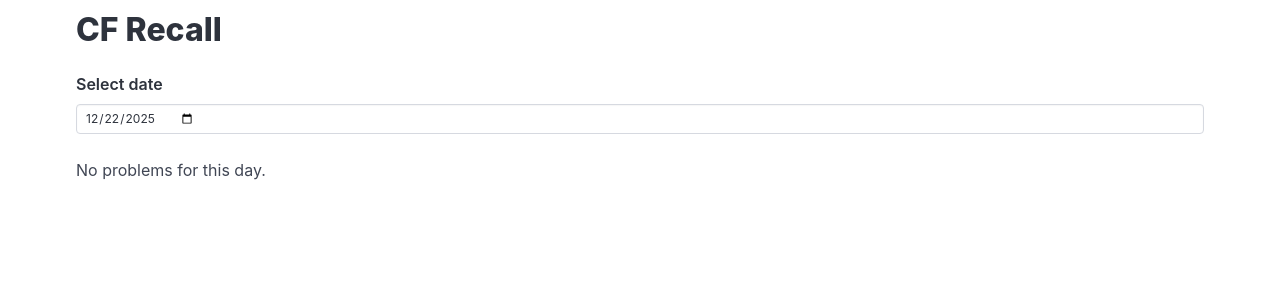
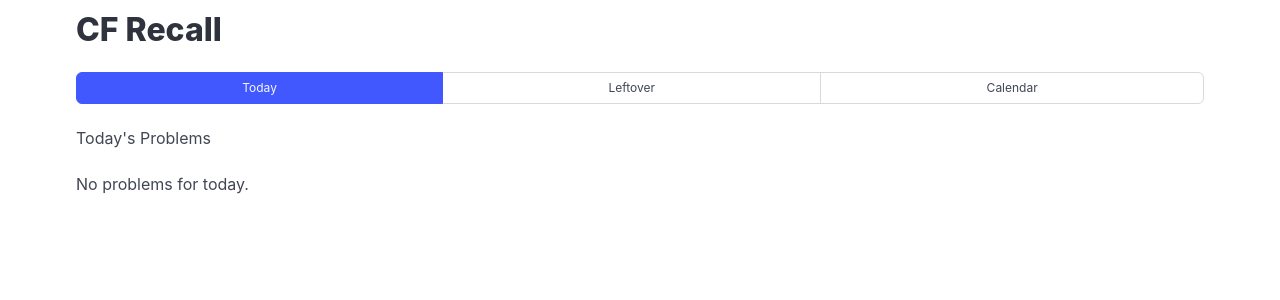
Before and after one commit to Lakshya-Gupta1224/cf-recall, a React (Vite) app: page / in a window 1280 px wide. Shown: the top 300 px of the page. Built offline with nearby package versions, Linux system fonts and the light colour scheme.

Commit message:
mvp v3. included tab views. resolved calendar view issue. compelted calendar view. everything works fine.

```diff
--- a/src/popup/App.jsx
+++ b/src/popup/App.jsx
@@ -1,15 +1,31 @@
-import TodayList from "./components/TodayList.jsx";
-import AddNewProblem from "./components/AddProblem.jsx";
+import { useState } from "react";
+import TodayView from "./views/TodayView";
+import LeftoverView from "./views/LeftoverView.jsx";
+import CalendarView from "./views/CalendarView.jsx";
+export default function App() {
+  const [view, setView] = useState("today");
 
-function App() {
   return (
     <div className="container p-3">
       <h1 className="title is-3">CF Recall</h1>
-      {/* <AddProblem /> */}
-      {/* <hr /> */}
-      <TodayList />
+
+      <div className="tabs is-small is-toggle is-fullwidth">
+        <ul>
+          <li className={view === "today" ? "is-active" : ""}>
+            <a onClick={() => setView("today")}>Today</a>
+          </li>
+          <li className={view === "leftover" ? "is-active" : ""}>
+            <a onClick={() => setView("leftover")}>Leftover</a>
+          </li>
+          <li className={view === "calendar" ? "is-active" : ""}>
+            <a onClick={() => setView("calendar")}>Calendar</a>
+          </li>
+        </ul>
+      </div>
+
+      {view === "today" && <TodayView />}
+      {view === "leftover" && <LeftoverView />}
+      {view === "calendar" && <CalendarView />}
     </div>
   );
 }
-
-export default App;
--- a/src/popup/components/ProblemItem.jsx
+++ b/src/popup/components/ProblemItem.jsx
@@ -0,0 +1,31 @@
+import { loadProblemPage } from "../../../public/utils/loadPage.js";
+
+export default function ProblemItem({ problem, onReview, onDelete }) {
+  return (
+    <div className="box">
+      {problem.name}
+      <hr />
+
+      <button
+        className="button mr-1 is-info is-small"
+        onClick={() => loadProblemPage(problem.url)}
+      >
+        Revisit
+      </button>
+
+      <button
+        className="button mr-1 is-success is-small"
+        onClick={() => onReview(problem)}
+      >
+        Mark Reviewed
+      </button>
+
+      <button
+        className="button is-small is-danger"
+        onClick={() => onDelete(problem.id)}
+      >
+        Delete
+      </button>
+    </div>
+  );
+}
--- a/src/popup/components/ProblemList.jsx
+++ b/src/popup/components/ProblemList.jsx
@@ -0,0 +1,28 @@
+import ProblemItem from "./ProblemItem.jsx";
+
+export default function ProblemList({ view, problems, onReview, onDelete }) {
+  if (problems.length === 0) {
+    if (view === "todayView") {
+      return <p>No problems for today.</p>;
+    }
+    if (view === "leftoverView") {
+      return <p>No leftover problems.</p>;
+    }
+    if (view === "calendarView") {
+      return <p>No problems for the selected date.</p>;
+    }
+  }
+
+  return (
+    <>
+      {problems.map((p) => (
+        <ProblemItem
+          key={p.id}
+          problem={p}
+          onReview={onReview}
+          onDelete={onDelete}
+        />
+      ))}
+    </>
+  );
+}
--- a/src/popup/hooks/useProblems.js
+++ b/src/popup/hooks/useProblems.js
@@ -0,0 +1,21 @@
+import { useEffect, useState } from "react";
+import { getProblems } from "../../../public/utils/storage";
+import { todayISO } from "../../../public/utils/date";
+
+export function useProblems(filterFn) {
+  const [list, setList] = useState([]);
+
+  async function load() {
+    const problems = await getProblems();
+    const filtered = filterFn(Object.values(problems), todayISO());
+    setList(filtered);
+  }
+
+  useEffect(() => {
+    load();
+    chrome.storage.onChanged.addListener(load);
+    return () => chrome.storage.onChanged.removeListener(load);
+  }, []);
+
+  return { list, reload: load };
+}
--- a/src/popup/views/CalendarView.jsx
+++ b/src/popup/views/CalendarView.jsx
@@ -0,0 +1,85 @@
+import { useEffect, useState } from "react";
+import { getProblems, saveProblems } from "../../../public/utils/storage";
+import { addDays, todayISO } from "../../../public/utils/date";
+import ProblemList from "../components/ProblemList";
+import { SPACED_INTERVALS } from "./TodayView";
+
+export default function CalendarView() {
+  const [selectedDate, setSelectedDate] = useState(todayISO());
+  const [list, setList] = useState([]);
+
+  async function load(date) {
+    const problems = await getProblems();
+
+    const filtered = Object.values(problems).filter(
+      (p) => p.status === "pending" && p.nextReviewDate === date
+    );
+
+    setList(filtered);
+  }
+
+  async function markReviewed(problem) {
+    const problems = await getProblems();
+    const nextIndex = Math.min(
+      problem.intervalIndex + 1,
+      SPACED_INTERVALS.length - 1
+    );
+    problems[problem.id] = {
+      ...problem,
+      intervalIndex: nextIndex,
+      nextReviewDate: addDays(todayISO(), SPACED_INTERVALS[nextIndex]),
+      history: [
+        ...problem.history,
+        { date: todayISO(), action: "reviewed_calendar" },
+      ],
+    };
+    await saveProblems(problems);
+    load(selectedDate);
+  }
+  async function deleteProblem(problemId) {
+    chrome.runtime.sendMessage(
+      {
+        type: "DELETE_PROBLEM",
+        payload: { problemId },
+      },
+      () => load(selectedDate)
+    );
+  }
+
+  useEffect(() => {
+    load(selectedDate);
+
+    const listener = () => load(selectedDate);
+    chrome.storage.onChanged.addListener(listener);
+
+    return () => chrome.storage.onChanged.removeListener(listener);
+  }, [selectedDate]);
+
+  useEffect(() => {
+    load(selectedDate);
+  }, [selectedDate]);
+
+  return (
+    <>
+      <div className="field">
+        <label htmlFor="datePicker" className="label">
+          Select date
+        </label>
+        <input
+          id="datePicker"
+          type="date"
+          className="input is-small mb-3"
+          value={selectedDate}
+          onChange={(e) => setSelectedDate(e.target.value)}
+        />
+      </div>
+
+      <ProblemList
+        view="calendarView"
+        problems={list}
+        onReview={markReviewed}
+        onDelete={deleteProblem}
+      />
+    </>
+  );
+}
--- a/src/popup/views/LeftoverView.jsx
+++ b/src/popup/views/LeftoverView.jsx
@@ -0,0 +1,57 @@
+import { saveProblems, getProblems } from "../../../public/utils/storage";
+import { addDays, todayISO } from "../../../public/utils/date";
+import { useProblems } from "../hooks/useProblems";
+import ProblemList from "../components/ProblemList";
+import { SPACED_INTERVALS } from "./TodayView";
+
+export default function LeftoverView() {
+  const { list, reload } = useProblems((problems) =>
+    problems.filter(
+      (p) => p.status === "pending" && p.nextReviewDate < todayISO()
+    )
+  );
+
+  async function markReviewed(problem) {
+    const problems = await getProblems();
+    const nextIndex = Math.min(
+      problem.intervalIndex + 1,
+      SPACED_INTERVALS.length - 1
+    );
+
+    problems[problem.id] = {
+      ...problem,
+      intervalIndex: nextIndex,
+      nextReviewDate: addDays(todayISO(), SPACED_INTERVALS[nextIndex]),
+      history: [
+        ...problem.history,
+        { date: todayISO(), action: "reviewed_late" },
+      ],
+    };
+
+    await saveProblems(problems);
+    reload();
+  }
+
+  async function deleteProblem(problemId) {
+    chrome.runtime.sendMessage(
+      {
+        type: "DELETE_PROBLEM",
+        payload: { problemId },
+      },
+      () => reload()
+    );
+  }
+
+  return (
+    <>
+      <h2 className="subtitle is-6">Leftover Problems</h2>
+
+      <ProblemList
+      view="leftoverView"
+        problems={list}
+        onReview={markReviewed}
+        onDelete={deleteProblem}
+      />
+    </>
+  );
+}
--- a/src/popup/views/TodayView.jsx
+++ b/src/popup/views/TodayView.jsx
@@ -0,0 +1,58 @@
+import { useState } from "react";
+import { addDays, todayISO } from "../../../public/utils/date";
+import { saveProblems, getProblems } from "../../../public/utils/storage";
+import { useProblems } from "../hooks/useProblems";
+import ProblemList from "../components/ProblemList";
+
+export const SPACED_INTERVALS = [1, 3, 7, 14, 30, 60];
+
+export default function TodayView() {
+  const [selectedDate, setSelectedDate] = useState(todayISO());
+
+  const { list, reload } = useProblems((problems) =>
+    problems.filter(
+      (p) => p.status === "pending" && p.nextReviewDate === selectedDate
+    )
+  );
+
+  async function markReviewed(problem) {
+    const problems = await getProblems();
+    const nextIndex = Math.min(
+      problem.intervalIndex + 1,
+      SPACED_INTERVALS.length - 1
+    );
+
+    problems[problem.id] = {
+      ...problem,
+      intervalIndex: nextIndex,
+      nextReviewDate: addDays(todayISO(), SPACED_INTERVALS[nextIndex]),
+      history: [...problem.history, { date: todayISO(), action: "reviewed" }],
+    };
+
+    await saveProblems(problems);
+    reload();
+  }
+
+  async function deleteProblem(problemId) {
+    chrome.runtime.sendMessage(
+      {
+        type: "DELETE_PROBLEM",
+        payload: { problemId },
+      },
+      () => reload()
+    );
+  }
+
+  return (
+    <>
+      <h2 className="subtitle is-6">Today's Problems</h2>
+
+      <ProblemList
+        view="todayView"
+        problems={list}
+        onReview={markReviewed}
+        onDelete={deleteProblem}
+      />
+    </>
+  );
+}
```
